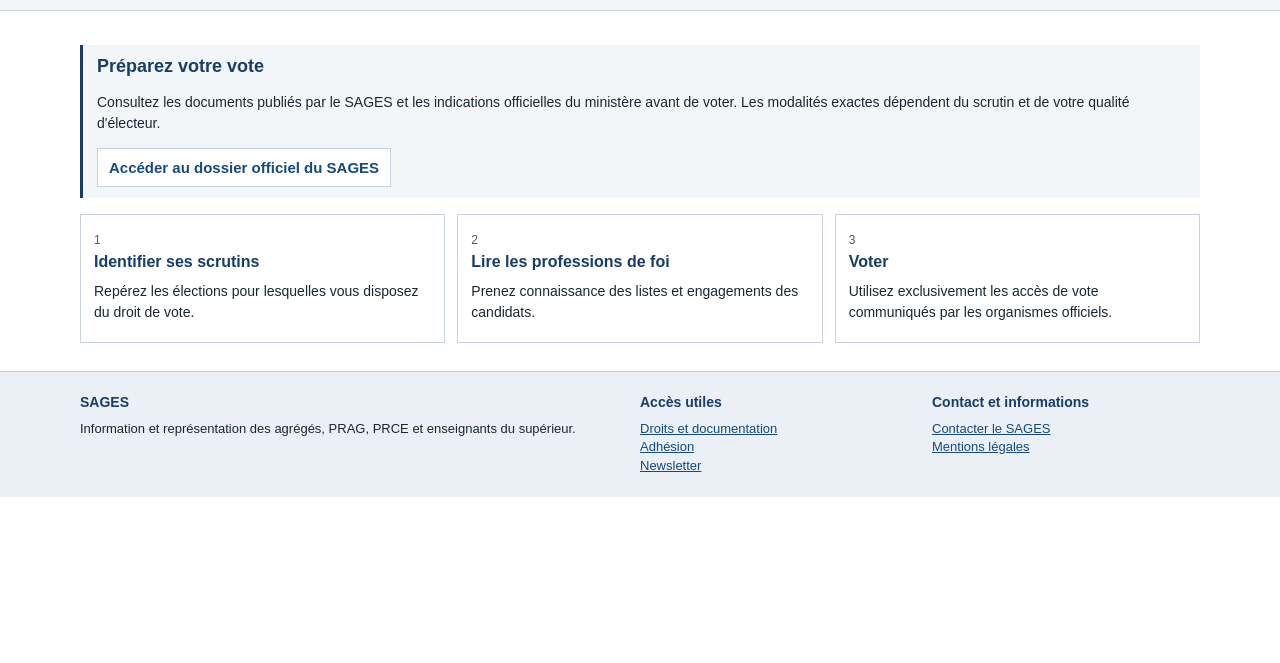
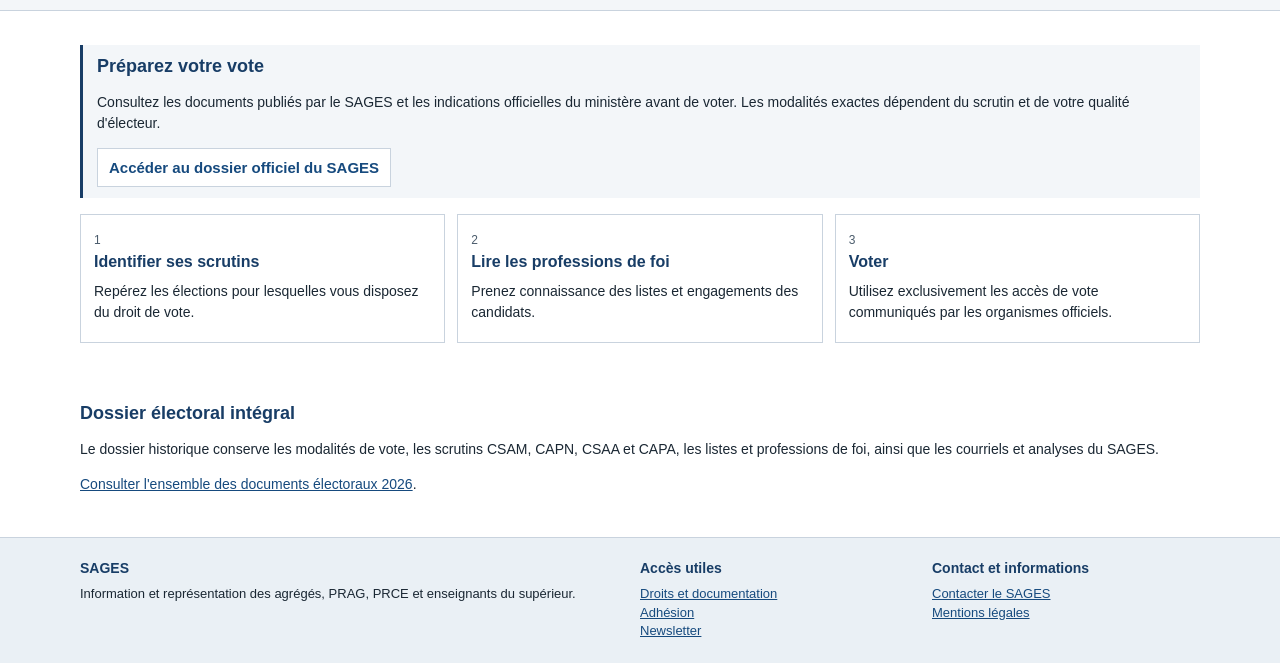
Before and after one commit to badrfr/sages, a plain HTML site: page elections.html in a window 1280 px wide. Shown: the part 222-885 px from the top of the page. Before the commit the page ends 800 px from the top, so only its background shows below. Drawn offline with Linux system fonts and the light colour scheme.

Commit message:
Rétablir les accès historiques dans elections.html

```diff
--- a/elections.html
+++ b/elections.html
@@ -67,6 +67,7 @@
 </div>
 </div>
 </section>
+<section class="section"><div class="wrap"><h2>Dossier électoral intégral</h2><p>Le dossier historique conserve les modalités de vote, les scrutins CSAM, CAPN, CSAA et CAPA, les listes et professions de foi, ainsi que les courriels et analyses du SAGES.</p><p><a href="https://le-sages.org/elections_pro2026.html">Consulter l'ensemble des documents électoraux 2026</a>.</p></div></section>
 </main>
   <footer class="footer">
   <div class="wrap footergrid">
```
